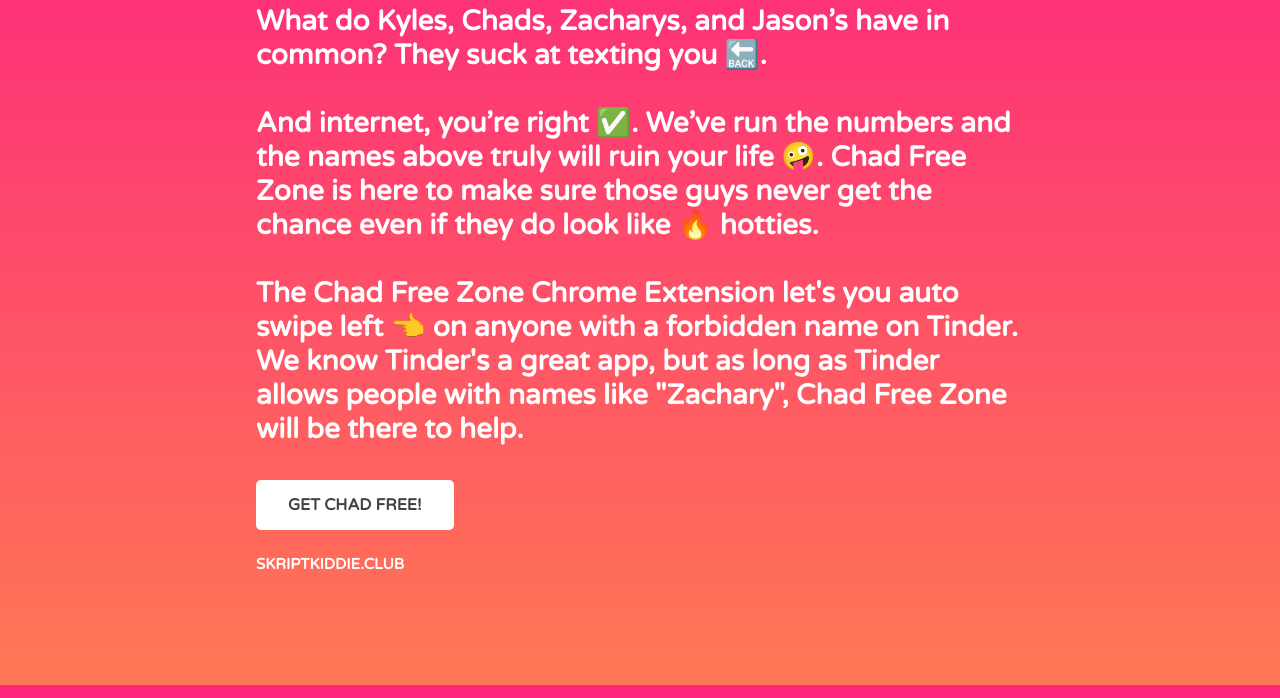
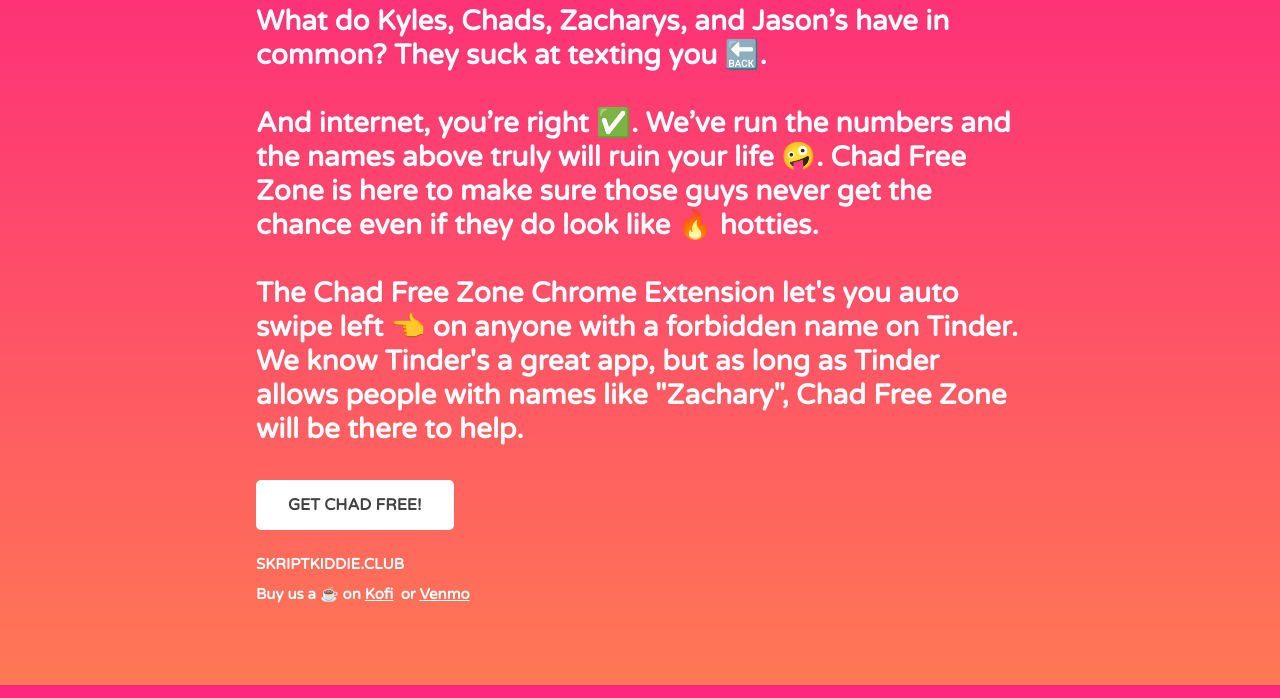
Before and after one commit to adnanaga/chadfreezone, a browser extension: page docs/index.html in a window 1280 px wide. Shown: the part 115-813 px from the top of the page. Drawn offline with Linux system fonts and the light colour scheme.

Commit message:
Update index.html

```diff
--- a/docs/index.html
+++ b/docs/index.html
@@ -32,6 +32,12 @@
                 <a href="http://skriptkiddie.club">
           SKRIPTKIDDIE.CLUB
         </a>
+<br>
+<a> Buy us a ☕ on </a>
+   <a style="text-decoration: underline;" href="https://ko-fi.com/skriptkiddie">Kofi</a> <a>or </a>
+    <a style="text-decoration: underline;" href="https://venmo.com/code?user_id=1382641341300736758">Venmo</a>
+
+
 
     </div>
 
```
